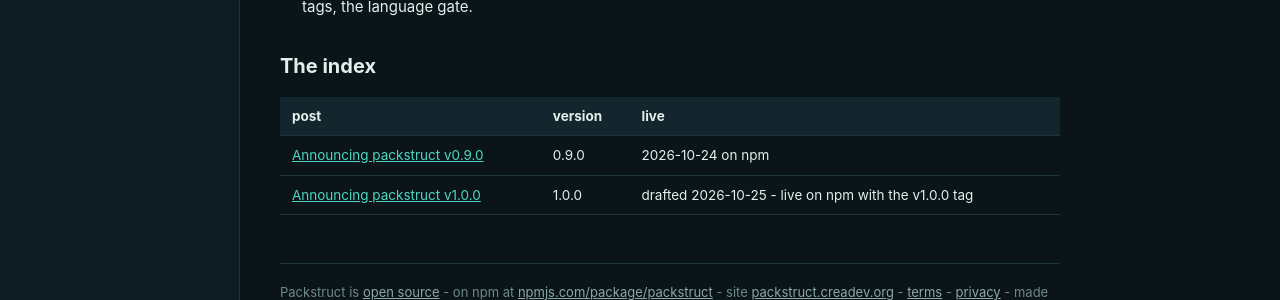
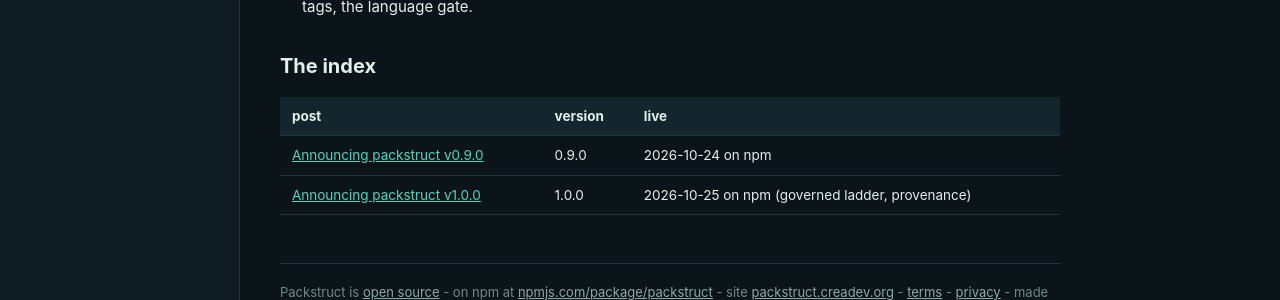
Before and after one commit to dhaupin/packstruct, a Jekyll site: the page built from docs/discussions/index.md, in a window 1280 px wide and 1097 px high. Shown: the part 692-992 px from the top of the window. Built offline with Jekyll 4.4.1, drawn with Linux system fonts in a browser that asks for light colours.

Commit message:
docs: receipts go present tense - v1.0.0 is live
The discussions index row and the 1.0.0 post's tarball-facts block were
drafted as future-tense claims (pending the tag). The tag published, so
both now cite the standing receipts: registry dist-tag latest = 1.0.0,
integrity sha512-verified on fresh pull, GitHub Release asset sha256-
identical to the npm tarball, attestation live. Gate PASS 9/9.

Generated with Codebuff 🤖
Co-Authored-By: Codebuff <noreply@codebuff.com>

```diff
--- a/docs/discussions/index.md
+++ b/docs/discussions/index.md
@@ -51,4 +51,4 @@ strip the frontmatter, post.
 | post | version | live |
 |---|---|---|
 | [Announcing packstruct v0.9.0](/discussions/announcing-v0.9.0) | 0.9.0 | 2026-10-24 on npm |
-| [Announcing packstruct v1.0.0](/discussions/announcing-v1.0.0) | 1.0.0 | drafted 2026-10-25 - live on npm with the v1.0.0 tag |
+| [Announcing packstruct v1.0.0](/discussions/announcing-v1.0.0) | 1.0.0 | 2026-10-25 on npm (governed ladder, provenance) |
```
Also changed, not shown: docs/discussions/announcing-v1.0.0.md (+1 -1 lines).
